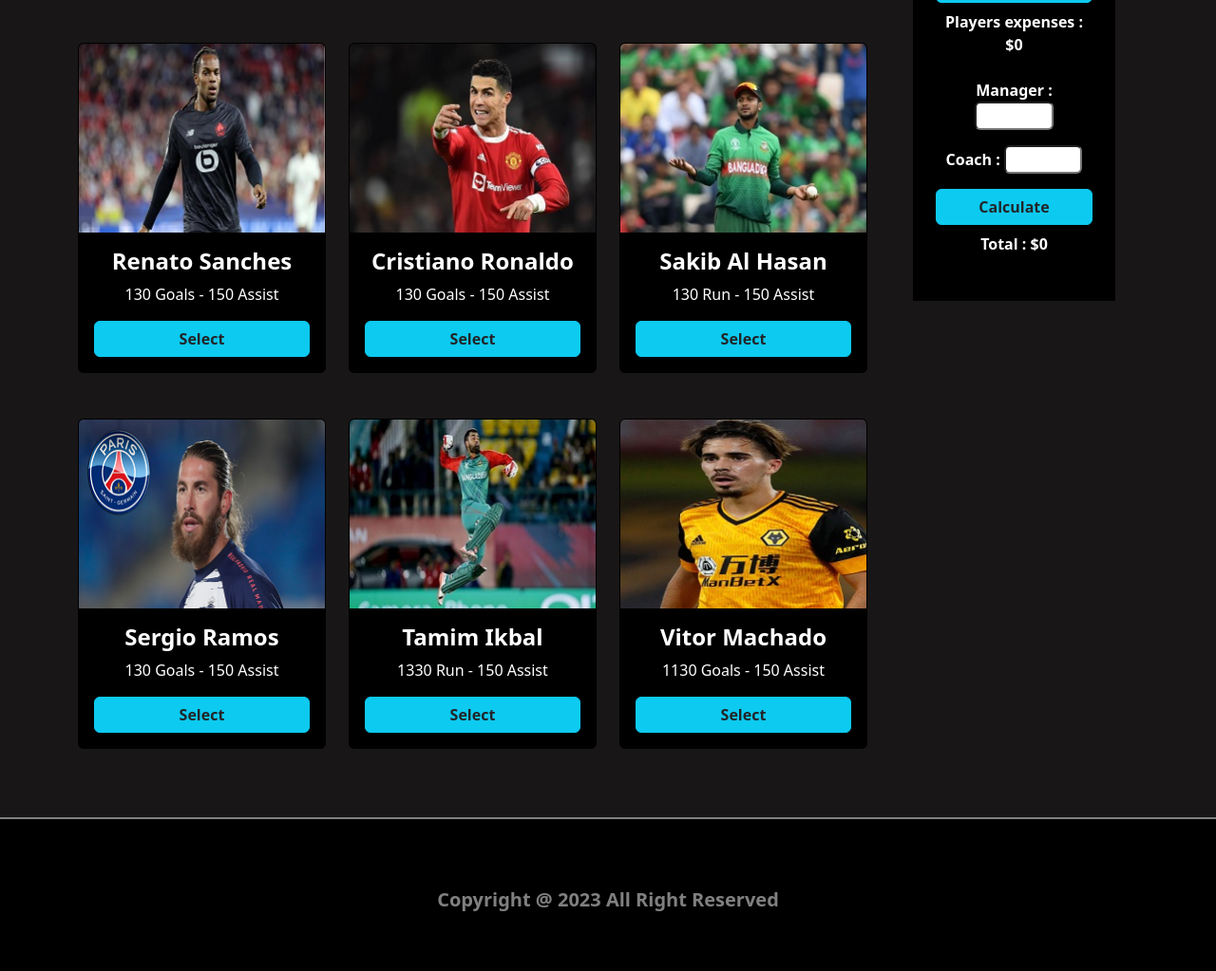
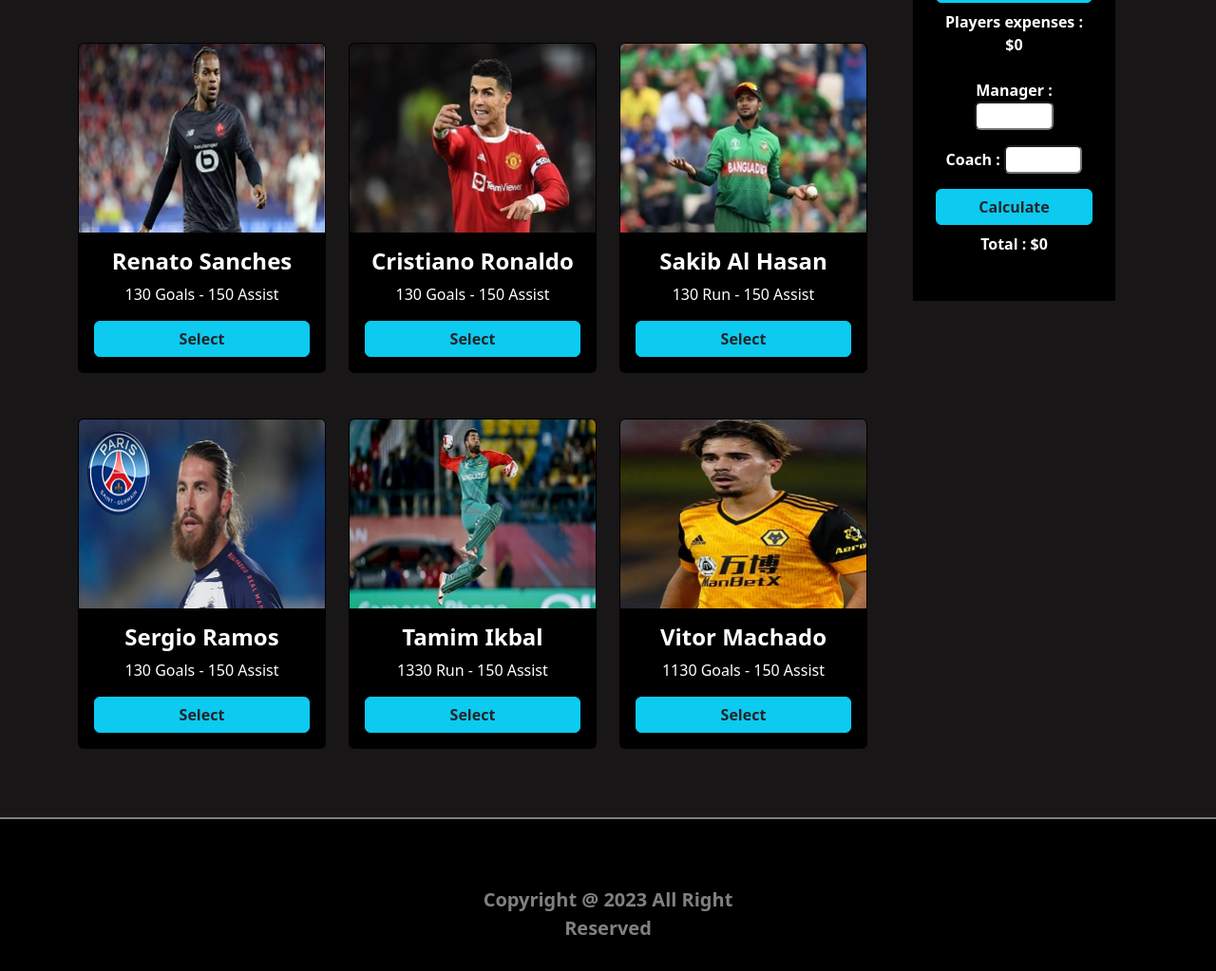
Before and after one commit to ripassorker2/select-best-five-assignment-5, a plain HTML site: page index.html in a window 1280 px wide. Shown: the part 1011-2034 px from the top of the page at 95% size. Drawn offline with nearby package versions, Linux system fonts and the light colour scheme.

Commit message:
small change

```diff
--- a/index.html
+++ b/index.html
@@ -172,7 +172,7 @@
 
     <!---------- footer section ----- -->
     <footer class="container-fluid">
-        <p>Copyright @ 2023 All Right Reserved</p>
+        <p>Copyright @ 2023 All Right <br> Reserved</p>
 
     </footer>
 
```
